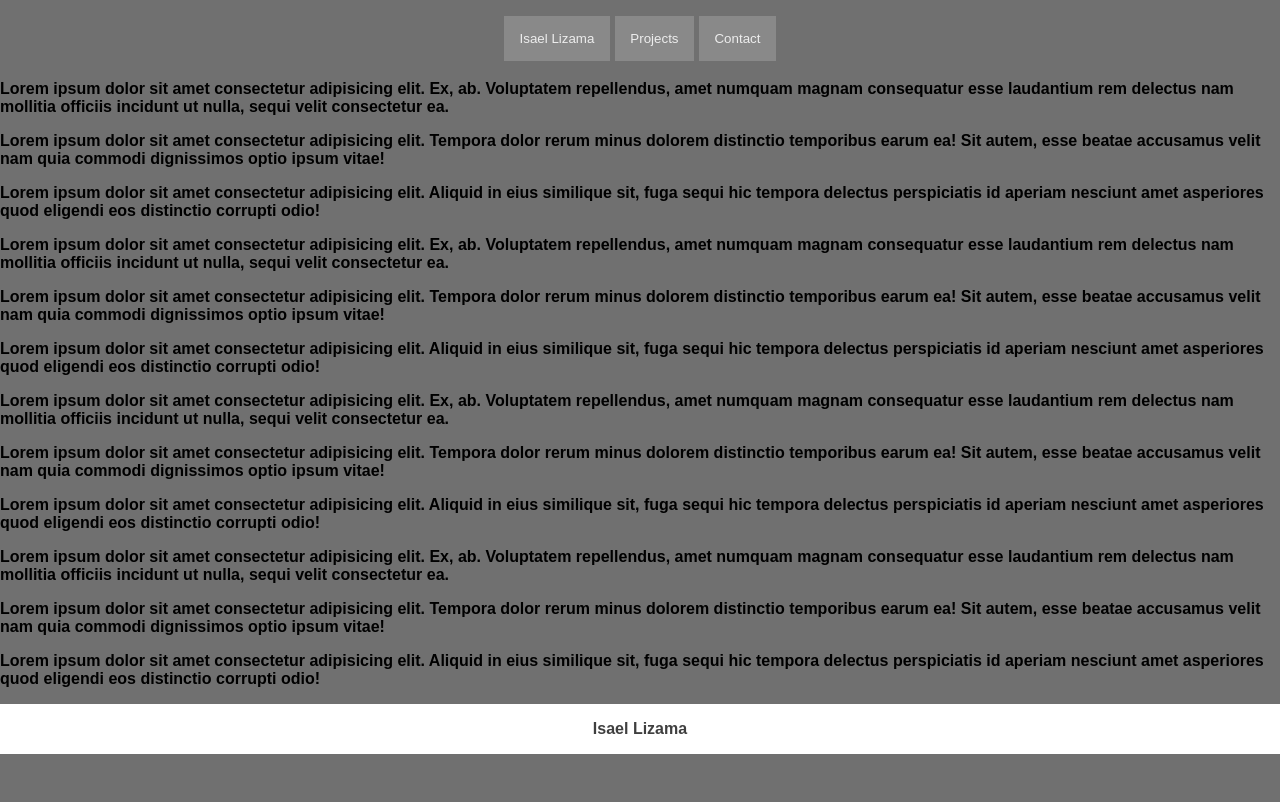
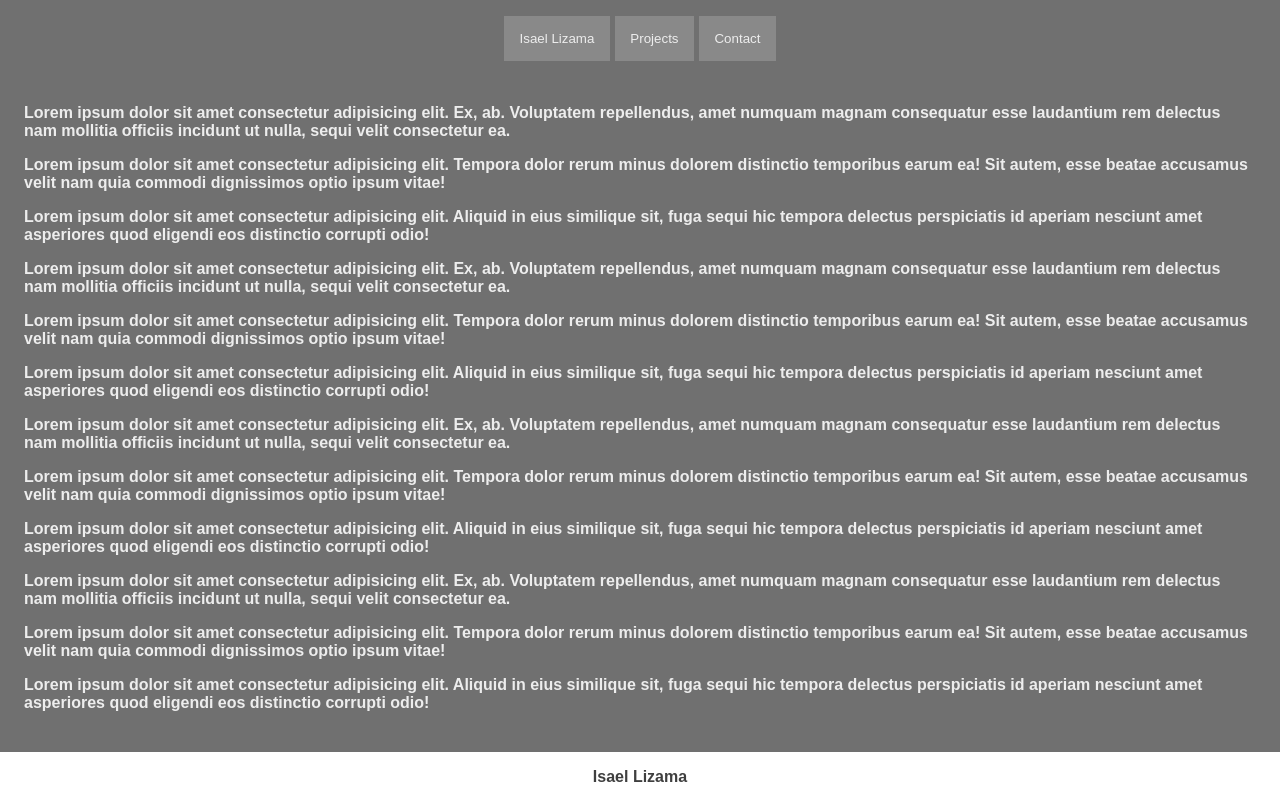
Before and after one commit to ArizonaMangoJuice/portfolio, a plain HTML site: page index.html in a window 1280 px wide. Both pictures are taken after a click on the button "Projects". Shown: the part 101-903 px from the top of the page. Before the commit the page ends 855 px from the top, so only its background shows below. Drawn offline with nearby package versions, Linux system fonts and the light colour scheme; a web font is replaced by a local one.

Commit message:
added class to project section

```diff
--- a/index.html
+++ b/index.html
@@ -32,7 +32,7 @@
                         and trying to be as self-reliant as possible.
                     </p>
             </section>
-            <section role="region" class="section hidden" id='projects'>
+            <section role="region" class="projects section hidden" id='projects'>
                 <p>
                     Lorem ipsum dolor sit amet consectetur adipisicing elit. Ex, ab. Voluptatem repellendus, amet numquam magnam consequatur esse laudantium rem delectus nam mollitia officiis incidunt ut nulla, sequi velit consectetur ea.
                 </p>
```
